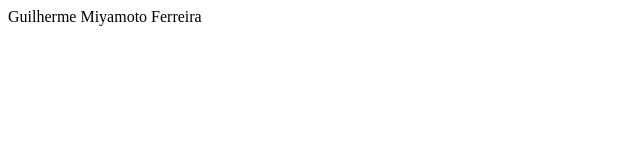
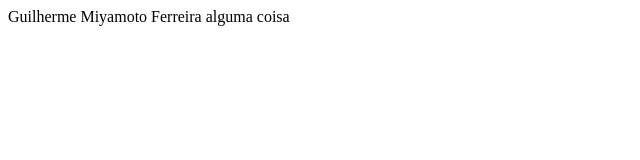
Before and after one commit to GuiMiyamoto/projeto-web01, a plain HTML site: page index.html in a window 1280 px wide. Shown: the whole page, without its empty margins (0-640 px from the left). Drawn offline with Linux system fonts and the light colour scheme.

Commit message:
escreva algo

```diff
--- a/index.html
+++ b/index.html
@@ -7,6 +7,7 @@
     <title>Document</title>
 </head>
 <body>
-    Guilherme Miyamoto Ferreira
+    Guilherme Miyamoto Ferreira alguma coisa
+
 </body>
 </html>
```
